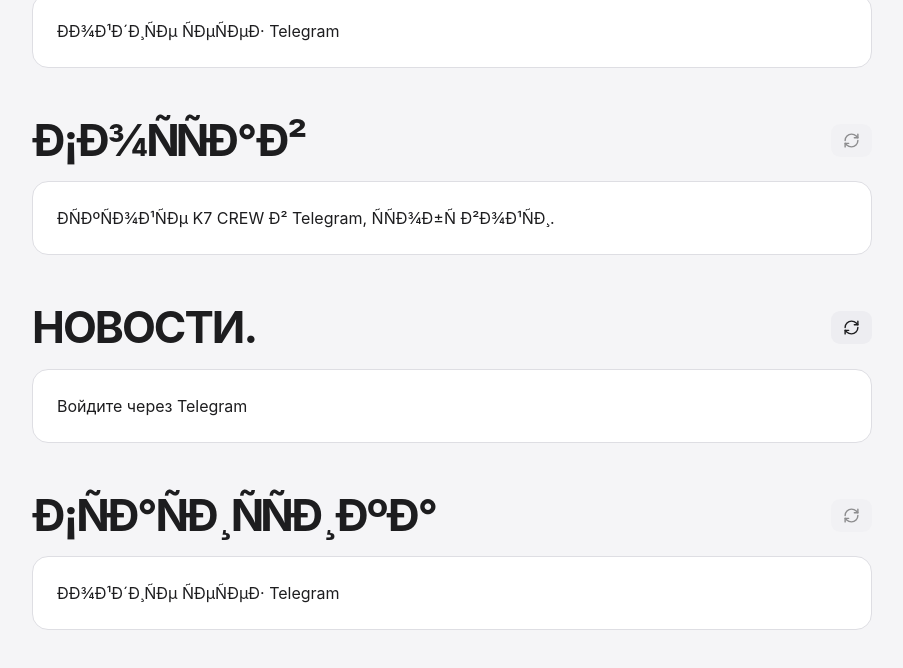
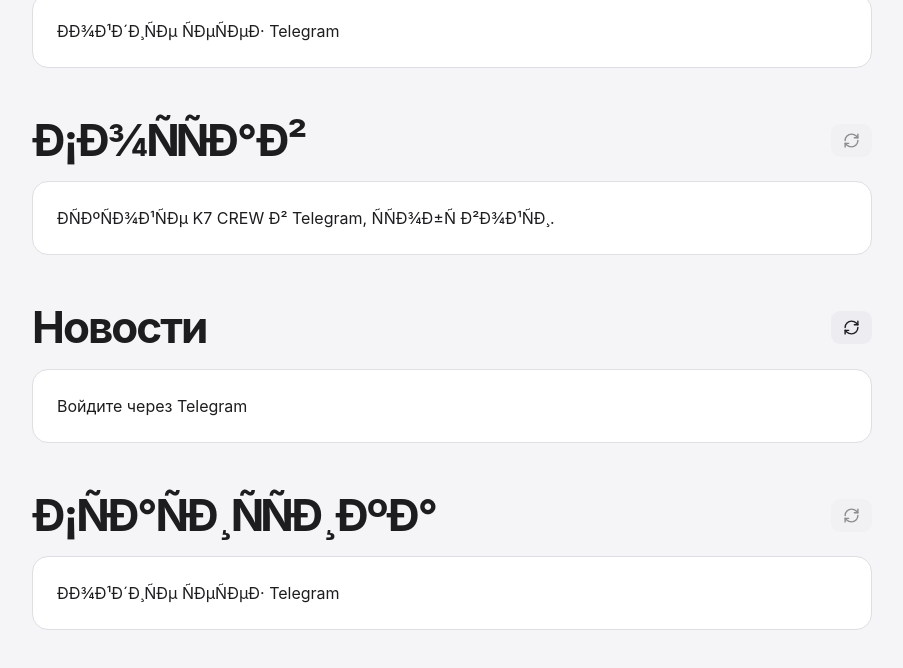
Before and after one commit to se1donpage-max/Heavy-Lux-Card-Game-2.0, a Next.js app: page / in a window 1280 px wide. Shown: the part 935-1603 px from the top of the page, without its empty margins (188-1091 px from the left). Built offline with nearby package versions, Linux system fonts and the light colour scheme.

Commit message:
Update news-studio.tsx

```diff
--- a/components/news-studio.tsx
+++ b/components/news-studio.tsx
@@ -127,7 +127,7 @@ export default function NewsStudio({ authReady, canManage }: { authReady: boolea
   }
   const demo: News = { id: "preview", title: draft.title || "Заголовок публикации", subtitle: draft.subtitle, category: draft.category, content: draft.content || "Текст появится здесь.", cover_url: draft.coverUrl || null, published_at: new Date().toISOString(), layout_style: draft.layoutStyle, is_pinned: draft.pinned, cta_label: draft.ctaLabel, cta_url: draft.ctaUrl };
   return <div className="k7-data-panel k7-news-studio">
-    <div className="k7-panel-head"><div><div className="k7-panel-eyebrow">K7 / EDITORIAL TRANSMISSION</div><h2>НОВОСТИ<span>.</span></h2></div>
+    <div className="k7-panel-head"><div><div className="k7-panel-eyebrow">K7 / EDITORIAL TRANSMISSION</div><h2>Новости</h2></div>
       <button className="k7-panel-icon" type="button" disabled={loading} aria-label="Обновить новости" onClick={() => void reload()}><RefreshCw size={17}/></button></div>
     {canManage && <div className="k7-panel-toolbar"><button type="button" className="k7-panel-button k7-panel-primary" onClick={startNew}><Plus size={15}/> СОЗДАТЬ ПУБЛИКАЦИЮ</button></div>}
     <div ref={editorRef}/>
```
